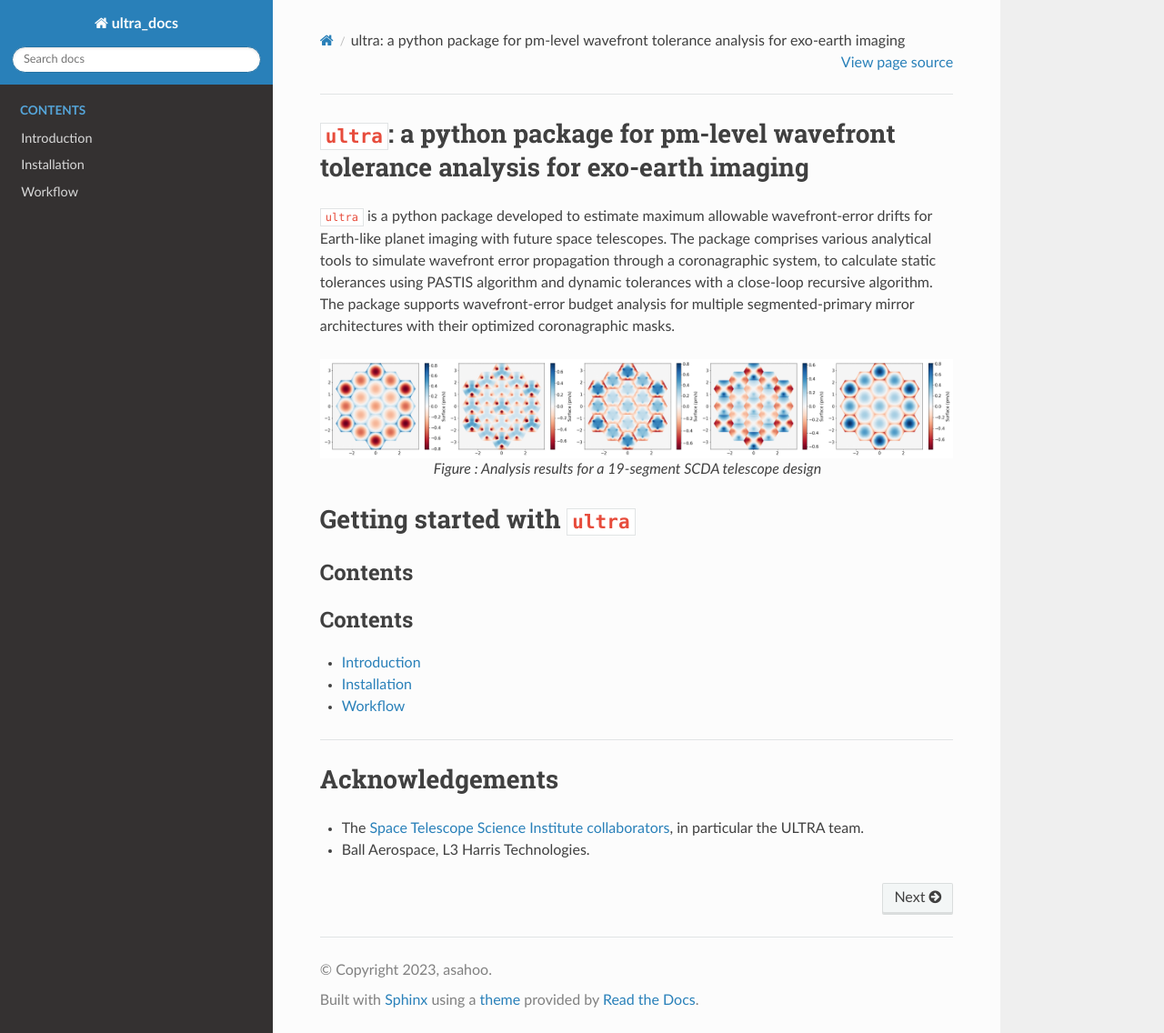
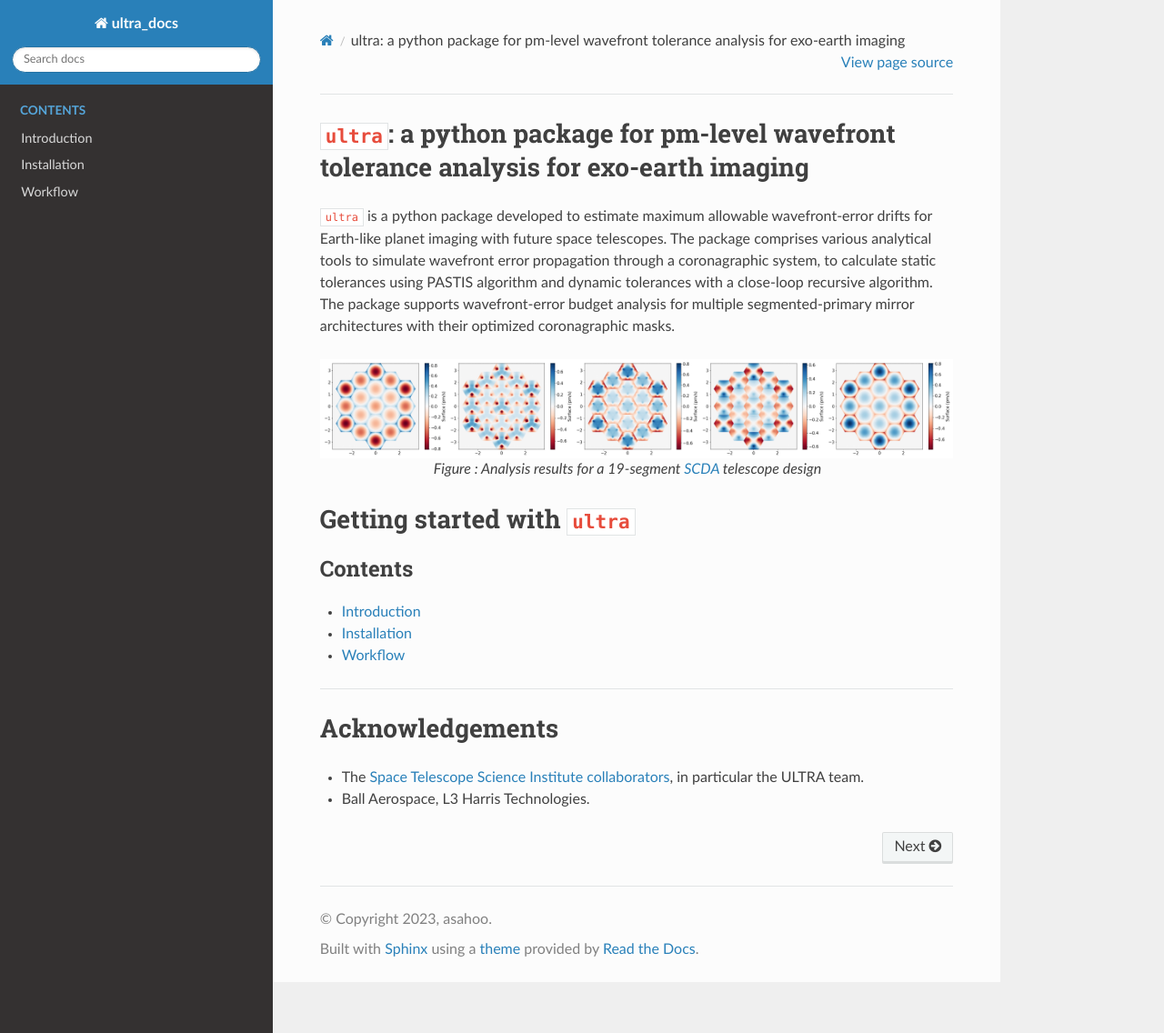
Before and after one commit to asahooexo/ultra_docs, a Sphinx documentation site: the page built from source/index.rst, in a window 1280 px wide and 1136 px high. Shown: the whole window at 91% size. Built offline with Sphinx 7.4.7 and the Read the Docs theme 2.0.0, drawn with Linux system fonts in a browser that asks for light colours.

Commit message:
remove content header n add scda link

```diff
--- a/source/index.rst
+++ b/source/index.rst
@@ -15,12 +15,11 @@ multiple segmented-primary mirror architectures with their optimized coronagraph
    :align: center
    :alt: Example
 
-   Figure : Analysis results for a 19-segment SCDA telescope design
+   Figure : Analysis results for a 19-segment
+   `SCDA <https://exoplanets.nasa.gov/exep/technology/SCDA/>`_ telescope design
 
 Getting started with ``ultra``
 ================================
-Contents
---------
 .. toctree::
    :maxdepth: 1
    :caption: Contents
```
